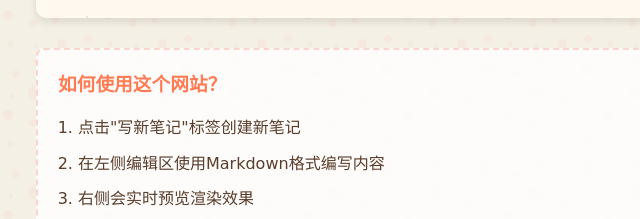
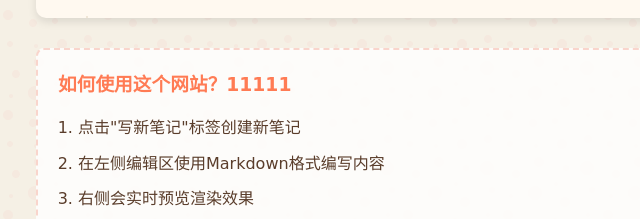
Before and after one commit to LexBBQ/github.io, a plain HTML site: page index.html in a window 1280 px wide. Shown: the part 843-1062 px from the top of the page, 124-764 px from the left. Drawn offline with nearby package versions, Linux system fonts and the light colour scheme; a web font is replaced by a local one.

Commit message:
Update index.html

```diff
--- a/index.html
+++ b/index.html
@@ -358,7 +358,7 @@
         </div>
 
         <div class="instructions">
-            <h3>如何使用这个网站？</h3>
+            <h3>如何使用这个网站？11111</h3>
             <ol>
                 <li>点击"写新笔记"标签创建新笔记</li>
                 <li>在左侧编辑区使用Markdown格式编写内容</li>
```
